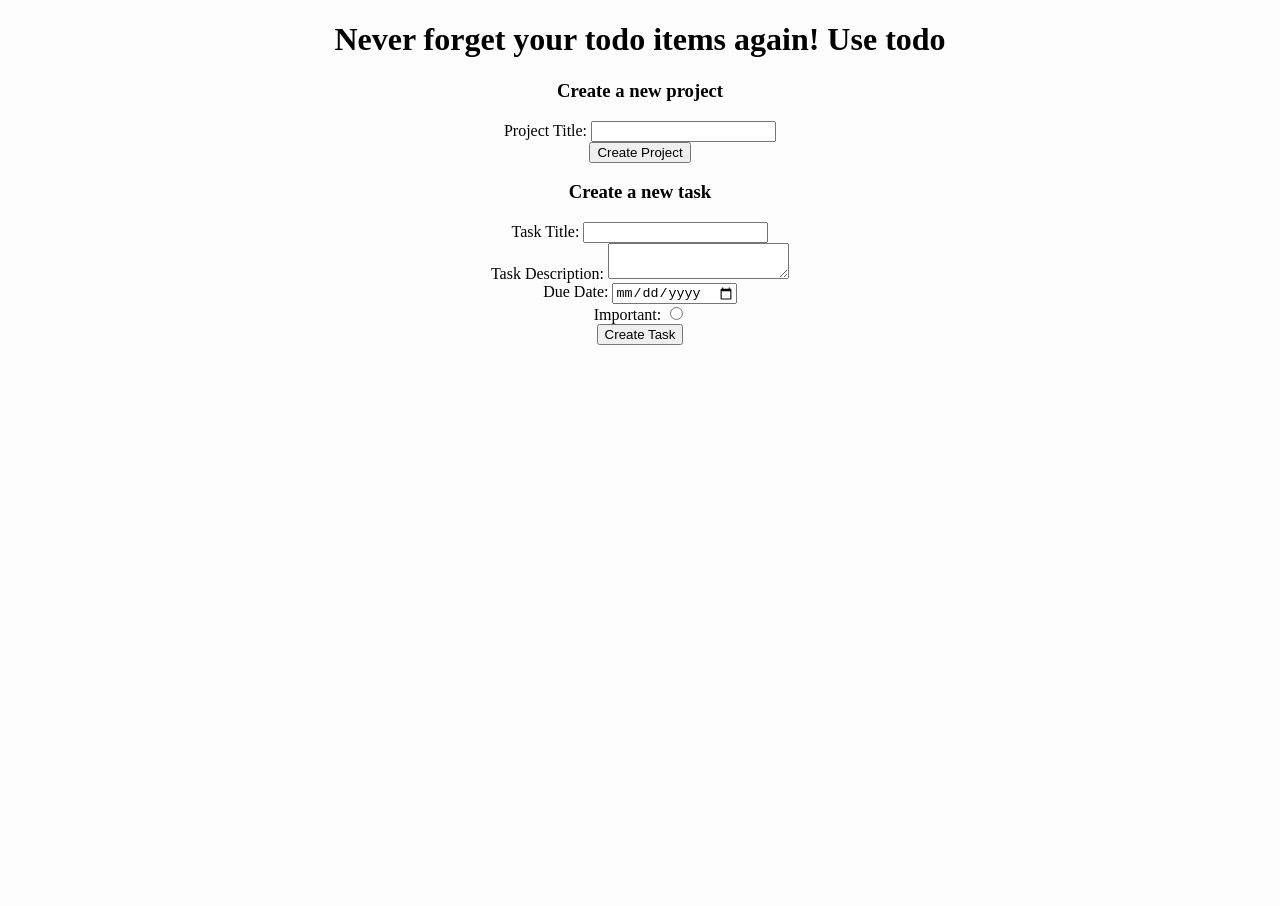
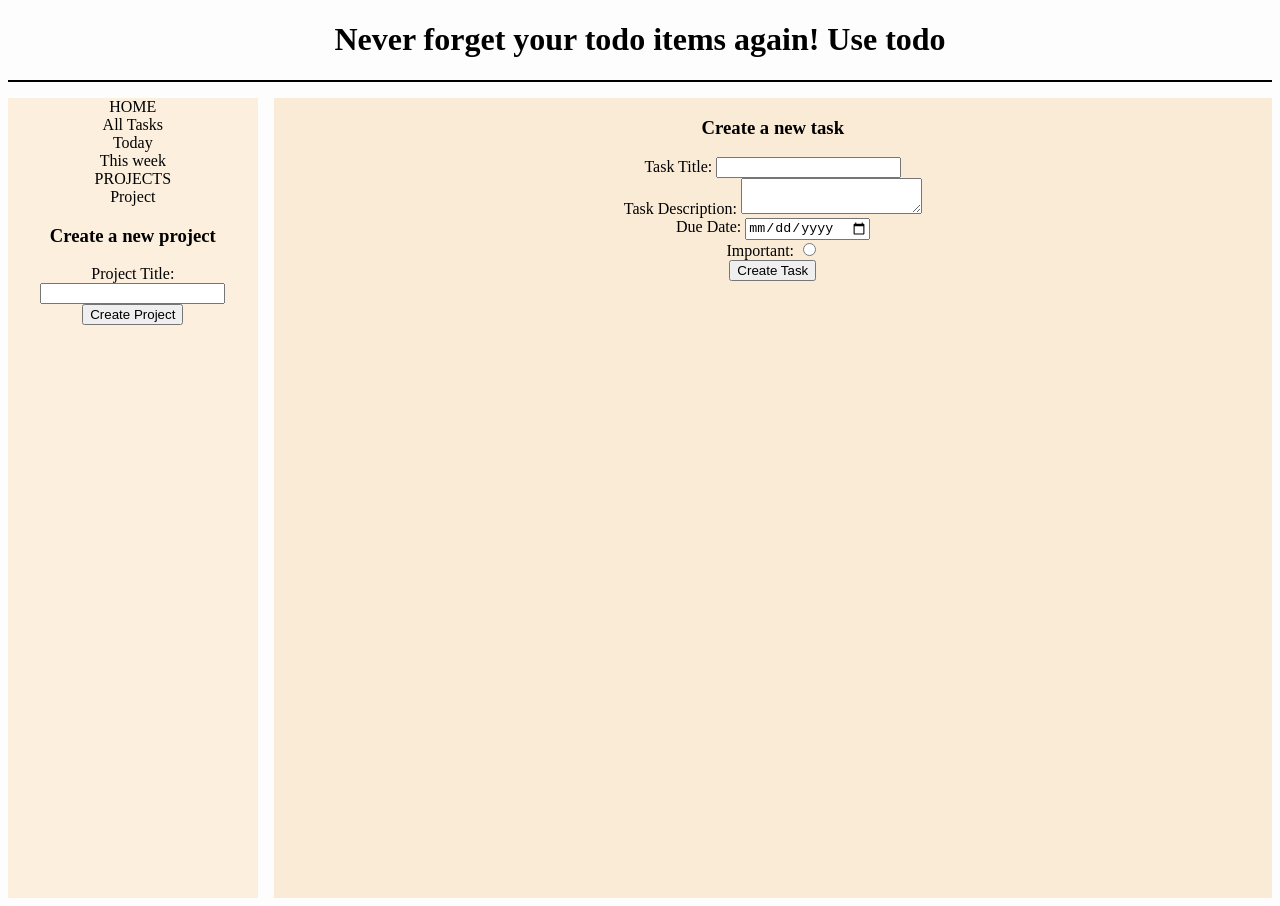
Before and after one commit to githubchief/todo, a website built with webpack: page dist/index.html in a window 1280 px wide. Before the commit the page ends 800 px from the top, so only its background shows below. Built offline with nearby package versions, Linux system fonts and the light colour scheme.

Commit message:
adds more divs to properly structure the elements

```diff
--- a/dist/index.html
+++ b/dist/index.html
@@ -8,8 +8,20 @@
     <script defer src="main.js"></script>
 </head>
 <body>
+  <div class="header">
     <h1>Never forget your todo items again! Use todo</h1>
-    <div id = "tempForms">
+  </div>
+  <div class="container">
+    <div class="left-panel">
+      <div class="home-container">
+        <div>HOME</div>
+        <div>All Tasks</div>
+        <div>Today</div>
+        <div>This week</div>
+      </div>
+      <div class="project-container">
+        <div>PROJECTS</div>
+        <div id = "project-list-container"></div>
         <form id="create-project-form">
           <h3>Create a new project</h3>
           <label for="project-title">Project Title:</label>
@@ -17,7 +29,12 @@
           <br>
           <button type="submit">Create Project</button>
         </form>
+      </div>
 
+    </div>
+    <div class="right-panel">
+      <div class="project-title-header"></div>
+      <div id="task-container"></div>
       <form id="create-task-form">
         <h3>Create a new task</h3>
         <label for="task-title">Task Title:</label>
@@ -34,15 +51,6 @@
         <br>
         <button type="submit" >Create Task</button>
       </form>
-
-    </div>
-
-    <div id = "todoList">
-      <div id = "project-container">
-
-      </div>
-      <div id = "task-container">
-
     </div>
   </div>
 </body>
```
Lines whose indentation alone changed are shown as unchanged.
